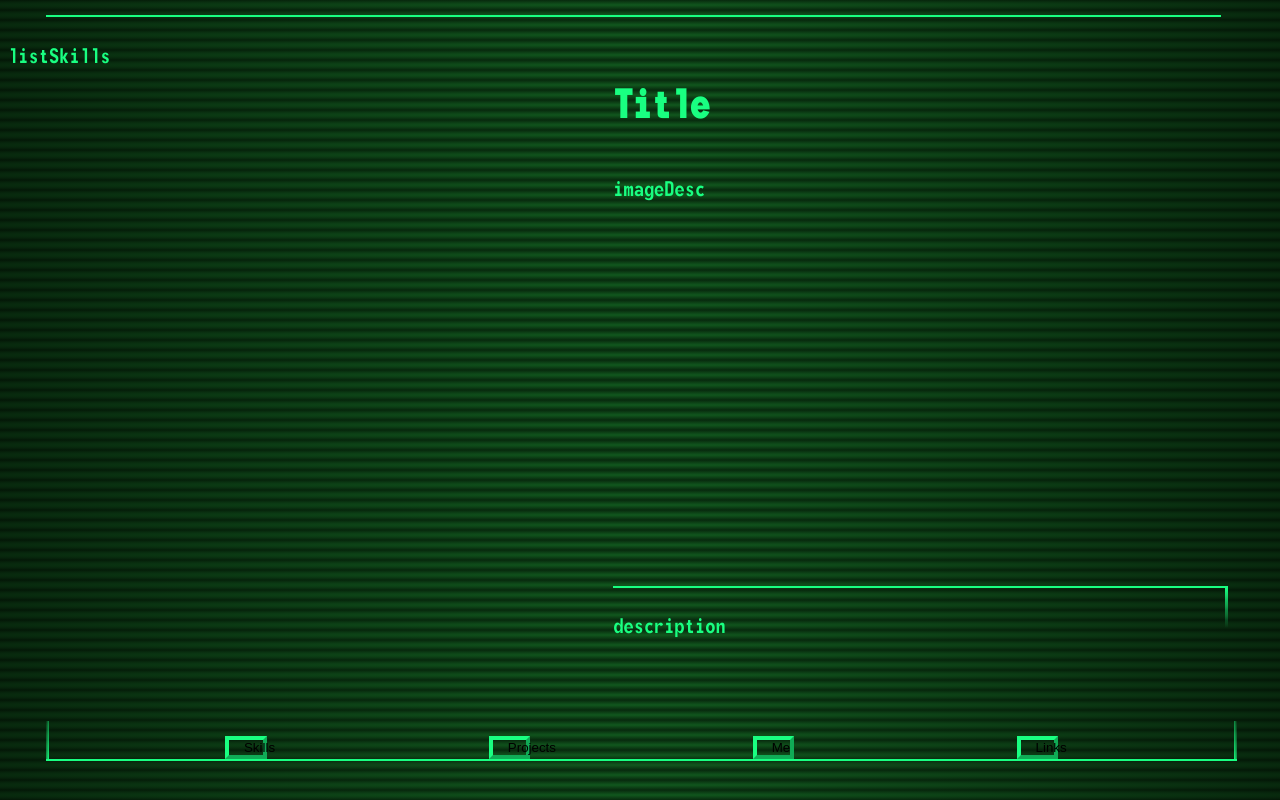
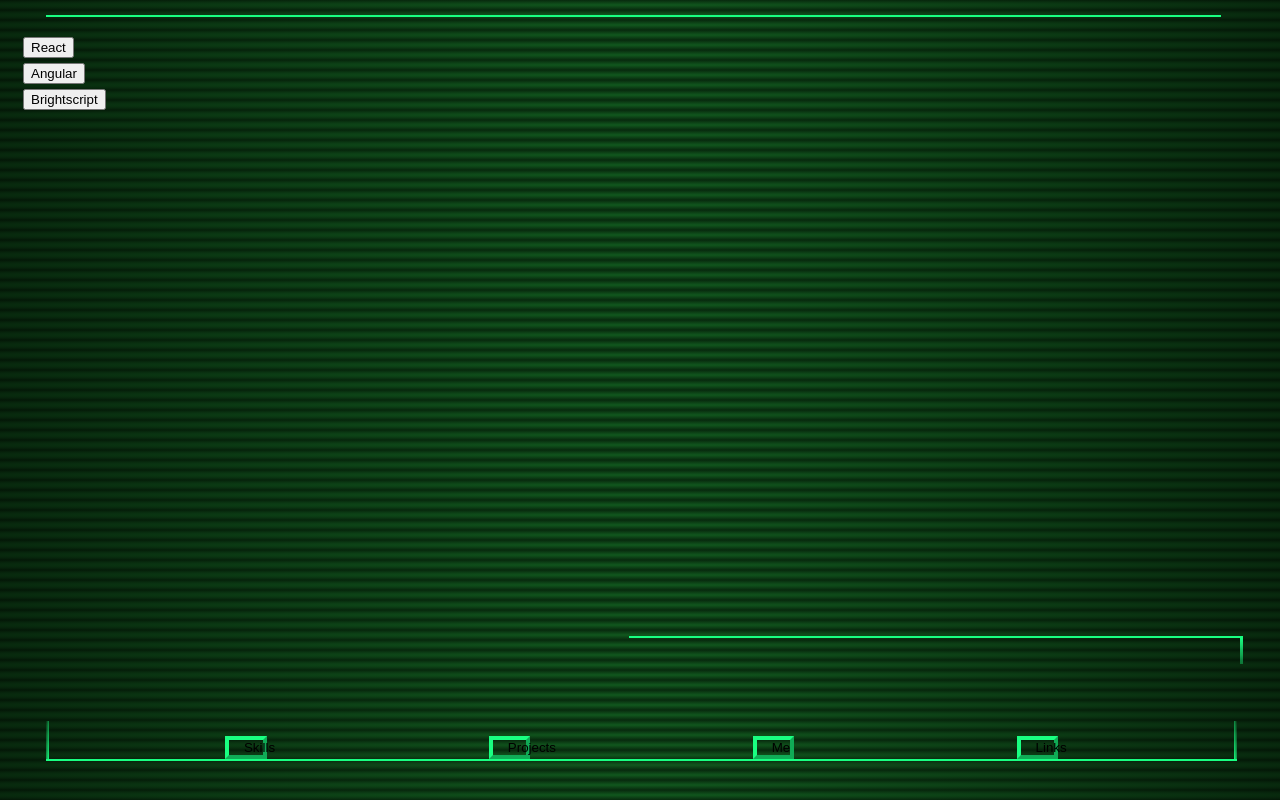
Before and after one commit to JoseGon20335/portafolioJoseGonzalez, a React app: page / in a window 1280 px wide. Both pictures are taken after a click on the button "Skills". Built offline with nearby package versions, Linux system fonts and the light colour scheme; the HTML template or start-up script is replaced by a standard one.

Commit message:
funcionalidad

```diff
--- a/src/App.css
+++ b/src/App.css
@@ -129,3 +129,30 @@ body{
     justify-content: space-between;
     width: 100%;
 }
+
+.listSkills{
+    padding: 0 15px;
+    margin-top: 15px;
+    list-style: none;
+}
+.listSkills>button{
+    padding: 0 15px;
+    margin-top: 15px;
+    cursor: pointer;
+    outline: 2px solid;
+    background: transparent;
+    border-color: #19FF81;
+    border-width: 4px;
+    outline: none;
+    width: 5%;
+}
+.listSkillsButton:hover{
+    padding: 0 15px;
+    margin-top: 15px;
+    list-style: none;
+}
+.listSkillsButton:hover{
+    cursor: pointer;
+    outline: 2px solid;
+    background: fade(#19FF81, 20%);
+}
--- a/src/component/Skills.js
+++ b/src/component/Skills.js
@@ -1,22 +1,46 @@
 import React, { useState } from 'react';
 import '../App.css';
+import { skill_list } from './skillsList';
 
 const SkillsPart = () => {
+
+  const [image, setImage] = useState("");
+  const [title, setTitle] = useState("");
+  const [desc, setDesc] = useState("");
+
+  const clickHandler = (e) => {
+
+    skill_list.forEach(element => {
+      console.log(element.key,"----",e.target.name)
+      if(element.key == e.target.name){
+        setTitle(element.key);
+        setImage(element.img);
+        setDesc(element.des);
+      }
+    });
+
+  }
 
   return (
     <div className='contentSkills'>
       <div className='listSkills'>
-        <p>listSkills</p>
+        {
+          skill_list.map((object) => (
+            <div className='listSkillsButton' key={object.key}>
+              <button name={object.key} onClick={clickHandler}>{object.key}</button>
+            </div>
+          ))
+        }
       </div>
       <div className='descContent'>
         <div className='title'>
-          <h3>Title</h3>
+          <h3>{title}</h3>
         </div>
         <div className='imageDesc'>
-          <p>imageDesc</p>
+          <p>{image}</p>
         </div>
         <div className='description'>
-          <p>description</p>
+          <p>{desc}</p>
         </div>
       </div>
     </div>
--- a/src/component/skillsList.js
+++ b/src/component/skillsList.js
@@ -1,4 +1,4 @@
-export const emote_list = [
+export const skill_list = [
     {
       key: 'React',
       img: 'ESTO ES UNA IMAGEN',
```
